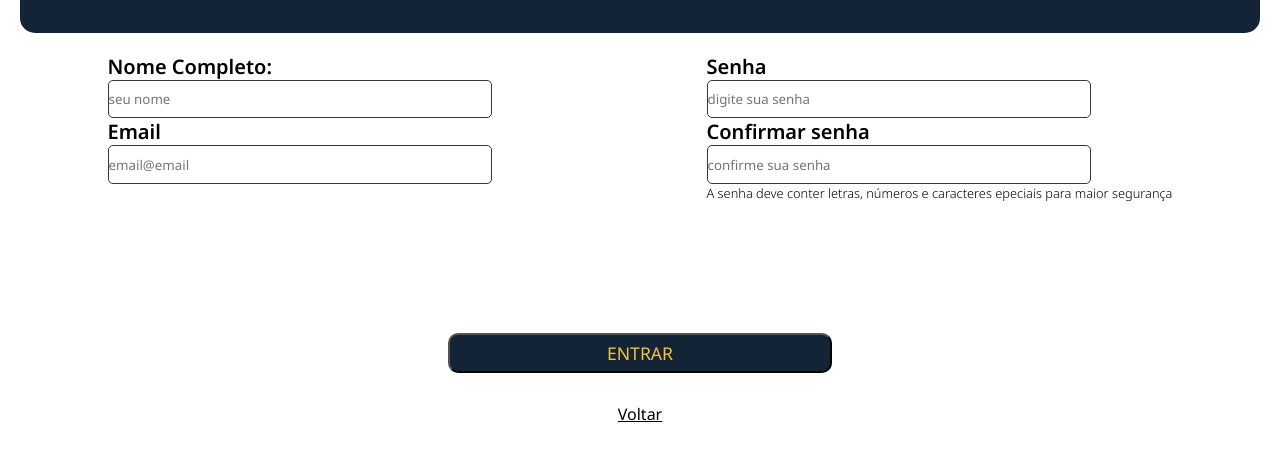
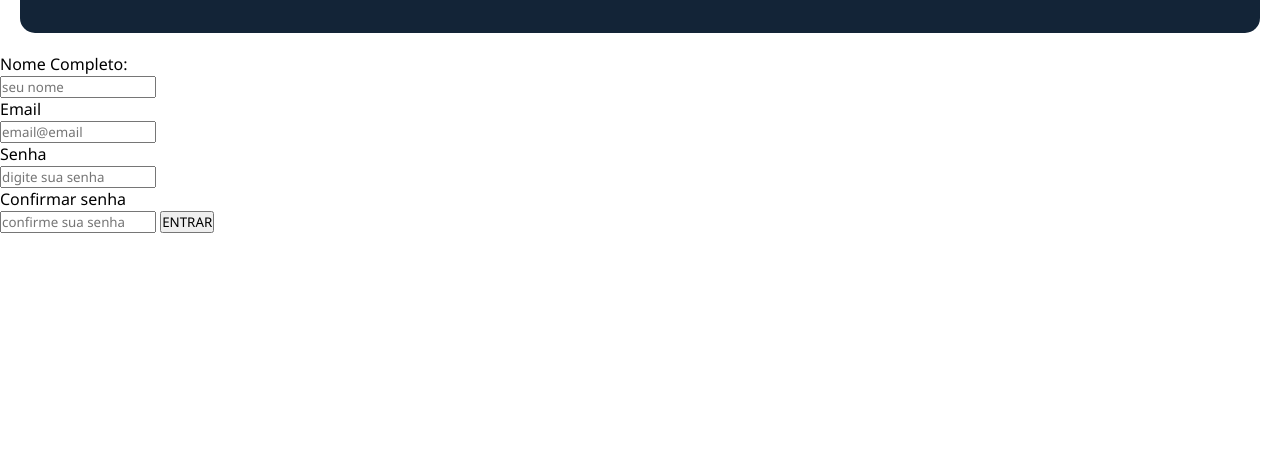
Before and after one commit to Luberlato/Projeto-Aurum-Lab, a plain HTML site: page cadastro.html in a window 1280 px wide. Shown: the part 147-608 px from the top of the page. Drawn offline with Linux system fonts and the light colour scheme.

Commit message:
Revert "Página de cadastro finalizad"
This reverts commit 8a4669fc33fb823d497a29f3be1191ac2035bf49.

```diff
--- a/cadastro.html
+++ b/cadastro.html
@@ -6,7 +6,7 @@
     <meta name="viewport" content="width=device-width, initial-scale=1.0">
     <link rel="stylesheet" href="styles/global.css">
     <link rel="stylesheet" href="styles/cadastro.css">
-    <title>Cadastre-se</title>
+    <title>Document</title>
 </head>
 
 <body>
@@ -24,29 +24,20 @@
         </div>
     </header>
     <main class="formulario">
-        <div class="direito">
-            <p>Nome Completo: </p>
-            <input type="text" placeholder="seu nome" required>
-            <p>Email</p>
-
-            <input type="email" placeholder="email@email" required>
-        </div>
-        <div class="esquerdo">
-            <p>Senha</p>
-            <input type="password" placeholder="digite sua senha" required>
-            <p>Confirmar senha</p>
-            <input type="password" placeholder="confirme sua senha" required>
-            <p class="texto-aviso">A senha deve conter letras, números e caracteres epeciais para maior segurança</p>
-        </div>
-    </main>
-    <footer class="botoes">
+        <p>Nome Completo: </p>
+        <input type="text" placeholder="seu nome" required>
+        <p>Email</p>
+        <input type="email" placeholder="email@email">
+        <p>Senha</p>
+        <input type="password" placeholder="digite sua senha">
+        <p>Confirmar senha</p>
+        <input type="password" placeholder="confirme sua senha">
         <button type="submit" class="botao-entrar">
             ENTRAR
         </button>
-        <a href="login.html" class="voltar">Voltar</a>
-    </footer>
+        <a href="login.html" class="voltar"></a>
 
-
+    </main>
 </body>
 
 </html>
--- a/styles/cadastro.css
+++ b/styles/cadastro.css
@@ -1,12 +1,5 @@
 body{
     background-color: var(--branco);
-
-}
-input{
-    border-radius: 5px;
-    width: 30vw;
-    height: 3vw;
-    border: 1px solid var(--borda);
 
 }
 .cabecalho{
@@ -22,39 +15,3 @@ input{
 .texto{
     color: var(--branco);
 }
-.formulario{
-    height: 35vh;
-    display: flex;
-    justify-content: space-around;
-    width: 100vw;
-    font-weight: 600;
-
-}
-.direito{
-    font-size: 20px;
-    border-radius: 40px;
-}
-.esquerdo{
-    font-size: 20px;
-}
-.texto-aviso{
-    font-weight: 300;
-    font-size: 0.8rem;
-}
-.botoes{
-    align-items: center;
-    display: flex;
-    flex-direction: column;
-    gap: 30px;
-}
-.botao-entrar{
-    background-color: var(--fundo);
-    color: var(--amarelo);
-    width: 30vw;
-    height: 5vh;
-    border-radius: 10px;
-    font-size: 1.1rem;
-}
-.voltar{
-    color: black;
-}
```
Also changed, not shown: login.html (+1 -2 lines), styles/login.css (+0 -29 lines).
